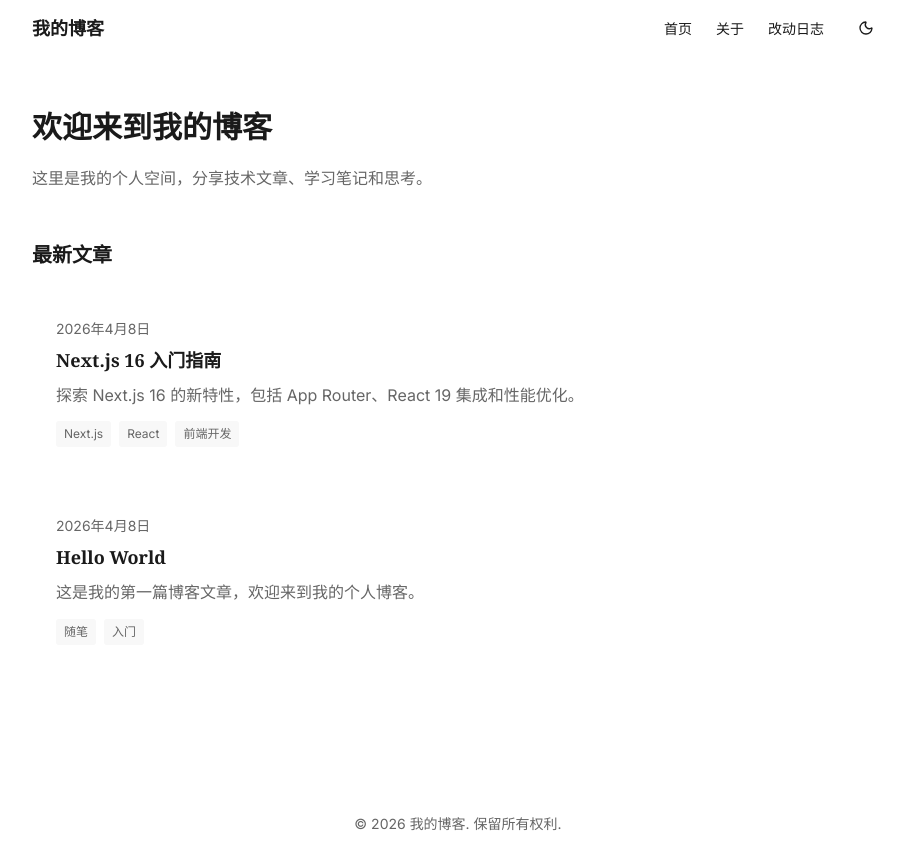
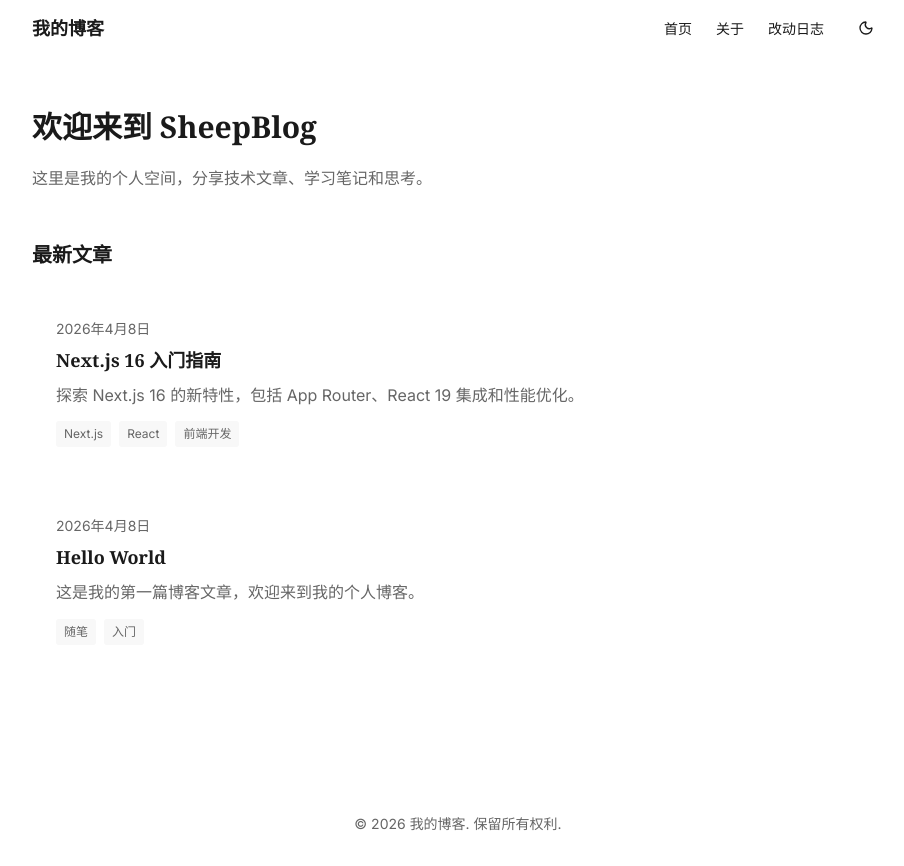
Before and after one commit to AyanamiReiEva/SheepBlog, a Next.js app: page / in a window 1280 px wide. Shown: the whole page, without its empty margins (182-1086 px from the left). Built offline with nearby package versions, Linux system fonts and the light colour scheme.

Commit message:
rename: 首页欢迎文字改为SheepBlog

```diff
--- a/app/page.tsx
+++ b/app/page.tsx
@@ -17,7 +17,7 @@ export default function Home() {
           marginBottom: '16px',
           marginTop: 0,
           fontFamily: 'var(--font-serif)',
-        }}>欢迎来到我的博客</h1>
+        }}>欢迎来到 SheepBlog</h1>
         <p style={{
           color: 'var(--color-muted-foreground)',
           lineHeight: 1.7,
```
